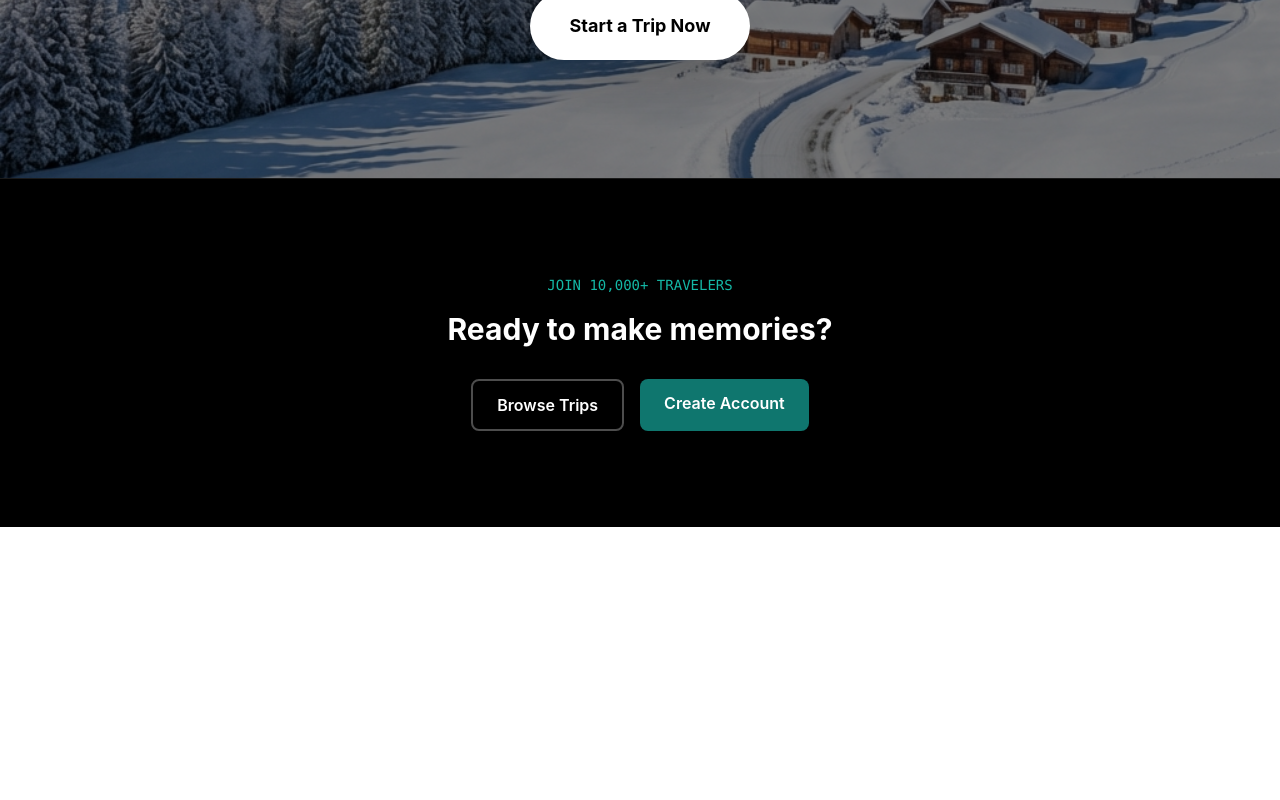
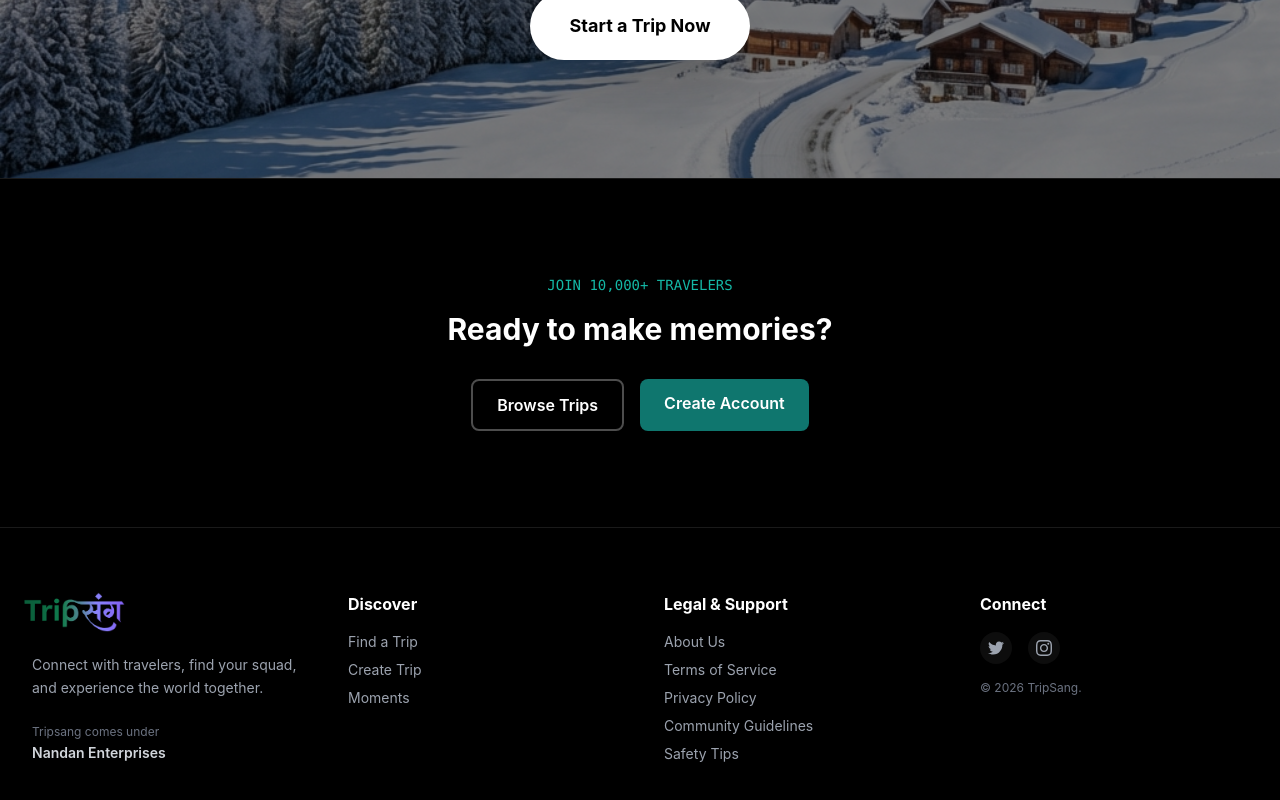
Before and after one commit to gamechanger162/TripSang, a Next.js app in the folder client/: page / in a window 1280 px wide. Shown: the part 3955-4755 px from the top of the page. Before the commit the page ends 4482 px from the top, so only its background shows below. Built offline with nearby package versions, Linux system fonts and the light colour scheme; no server answers.

Commit message:
feat: add global footer with legal links and branding

```diff
--- a/client/src/app/layout.tsx
+++ b/client/src/app/layout.tsx
@@ -67,6 +67,7 @@ import Navbar from '@/components/Navbar';
 import MobileNav from '@/components/MobileNav';
 import SiteBanner from '@/components/SiteBanner';
 import InstallPrompt from '@/components/InstallPrompt';
+import Footer from '@/components/Footer';
 
 export default function RootLayout({
     children,
@@ -122,6 +123,7 @@ export default function RootLayout({
                     <InstallPrompt />
                     <MobileNav />
                     <ToasterProvider />
+                    <Footer />
                 </Providers>
             </body>
         </html>
--- /dev/null
+++ b/client/src/components/Footer.tsx
@@ -0,0 +1,74 @@
+import Link from 'next/link';
+import Image from 'next/image';
+
+const Footer = () => {
+    return (
+        <footer className="bg-black border-t border-white/10 pt-16 pb-8">
+            <div className="max-w-7xl mx-auto px-4 sm:px-6 lg:px-8">
+                <div className="grid grid-cols-1 md:grid-cols-4 gap-12 mb-12">
+                    {/* Brand Section - Logo shifted left as requested */}
+                    <div className="col-span-1 md:col-span-1 -ml-2">
+                        <Link href="/" className="inline-block mb-4">
+                            <div className="relative w-32 h-10">
+                                <Image
+                                    src="/logo-text.png"
+                                    alt="TripSang"
+                                    fill
+                                    className="object-contain object-left"
+                                />
+                            </div>
+                        </Link>
+                        <p className="text-gray-400 text-sm leading-relaxed mb-6 pl-2">
+                            Connect with travelers, find your squad, and experience the world together.
+                        </p>
+                        <div className="pl-2">
+                            <span className="text-xs text-gray-500 block">Tripsang comes under</span>
+                            <span className="text-sm font-semibold text-gray-300">Nandan Enterprises</span>
+                        </div>
+                    </div>
+
+                    {/* Quick Links */}
+                    <div className="col-span-1">
+                        <h4 className="text-white font-bold mb-4">Discover</h4>
+                        <ul className="space-y-2 text-sm text-gray-400">
+                            <li><Link href="/search" className="hover:text-primary-400 transition-colors">Find a Trip</Link></li>
+                            <li><Link href="/trips/create" className="hover:text-primary-400 transition-colors">Create Trip</Link></li>
+                            <li><Link href="/gallery" className="hover:text-primary-400 transition-colors">Moments</Link></li>
+                        </ul>
+                    </div>
+
+                    {/* Legal & Safety */}
+                    <div className="col-span-1">
+                        <h4 className="text-white font-bold mb-4">Legal & Support</h4>
+                        <ul className="space-y-2 text-sm text-gray-400">
+                            <li><Link href="/legal/about" className="hover:text-primary-400 transition-colors">About Us</Link></li>
+                            <li><Link href="/legal/terms" className="hover:text-primary-400 transition-colors">Terms of Service</Link></li>
+                            <li><Link href="/legal/privacy" className="hover:text-primary-400 transition-colors">Privacy Policy</Link></li>
+                            <li><Link href="/legal/community-guidelines" className="hover:text-primary-400 transition-colors">Community Guidelines</Link></li>
+                            <li><Link href="/legal/safety-tips" className="hover:text-primary-400 transition-colors">Safety Tips</Link></li>
+                        </ul>
+                    </div>
+
+                    {/* Social/Contact */}
+                    <div className="col-span-1">
+                        <h4 className="text-white font-bold mb-4">Connect</h4>
+                        <div className="flex gap-4 mb-4">
+                            {/* Social Icons placeholders */}
+                            <a href="#" className="w-8 h-8 rounded-full bg-white/5 flex items-center justify-center text-gray-400 hover:bg-primary-600 hover:text-white transition-all">
+                                <svg className="w-4 h-4" fill="currentColor" viewBox="0 0 24 24"><path d="M24 4.557c-.883.392-1.832.656-2.828.775 1.017-.609 1.798-1.574 2.165-2.724-.951.564-2.005.974-3.127 1.195-.897-.957-2.178-1.555-3.594-1.555-3.179 0-5.515 2.966-4.797 6.045-4.091-.205-7.719-2.165-10.148-5.144-1.29 2.213-.669 5.108 1.523 6.574-.806-.026-1.566-.247-2.229-.616-.054 2.281 1.581 4.415 3.949 4.89-.693.188-1.452.232-2.224.084.626 1.956 2.444 3.379 4.6 3.419-2.07 1.623-4.678 2.348-7.29 2.04 2.179 1.397 4.768 2.212 7.548 2.212 9.142 0 14.307-7.721 13.995-14.646.962-.695 1.797-1.562 2.457-2.549z" /></svg>
+                            </a>
+                            <a href="#" className="w-8 h-8 rounded-full bg-white/5 flex items-center justify-center text-gray-400 hover:bg-primary-600 hover:text-white transition-all">
+                                <svg className="w-4 h-4" fill="currentColor" viewBox="0 0 24 24"><path d="M12 2.163c3.204 0 3.584.012 4.85.07 3.252.148 4.771 1.691 4.919 4.919.058 1.265.069 1.645.069 4.849 0 3.205-.012 3.584-.069 4.849-.149 3.225-1.664 4.771-4.919 4.919-1.266.058-1.644.07-4.85.07-3.204 0-3.584-.012-4.849-.07-3.26-.149-4.771-1.699-4.919-4.92-.058-1.265-.07-1.644-.07-4.849 0-3.204.013-3.583.07-4.849.149-3.227 1.664-4.771 4.919-4.919 1.266-.057 1.645-.069 4.849-.069zm0-2.163c-3.259 0-3.667.014-4.947.072-4.358.2-6.78 2.618-6.98 6.98-.059 1.281-.073 1.689-.073 4.948 0 3.259.014 3.668.072 4.948.2 4.358 2.618 6.78 6.98 6.98 1.281.058 1.689.072 4.948.072 3.259 0 3.668-.014 4.948-.072 4.354-.2 6.782-2.618 6.979-6.98.059-1.28.073-1.689.073-4.948 0-3.259-.014-3.667-.072-4.947-.196-4.354-2.617-6.78-6.979-6.98-1.281-.059-1.69-.073-4.949-.073zm0 5.838c-3.403 0-6.162 2.759-6.162 6.162s2.759 6.163 6.162 6.163 6.162-2.759 6.162-6.163c0-3.403-2.759-6.162-6.162-6.162zm0 10.162c-2.209 0-4-1.79-4-4 0-2.209 1.791-4 4-4s4 1.791 4 4c0 2.21-1.791 4-4 4zm6.406-11.845c-.796 0-1.441.645-1.441 1.44s.645 1.44 1.441 1.44c.795 0 1.439-.645 1.439-1.44s-.644-1.44-1.439-1.44z" /></svg>
+                            </a>
+                        </div>
+                        <p className="text-xs text-gray-500">
+                            &copy; {new Date().getFullYear()} TripSang.
+                        </p>
+                    </div>
+                </div>
+            </div>
+        </footer>
+    );
+};
+
+export default Footer;
```
Also changed, not shown: client/public/images/logo_hindi.png (added).
